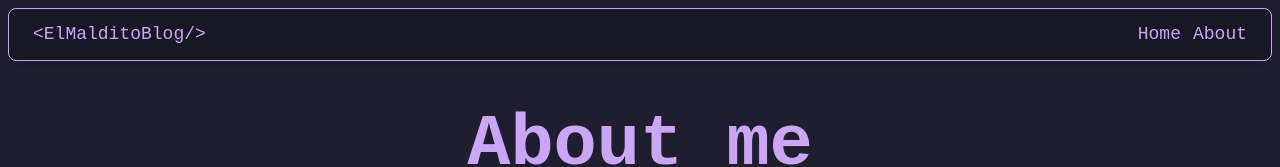
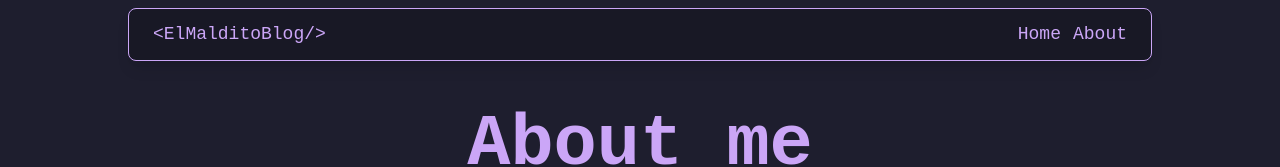
Before and after one commit to Emi-P/blog, a React (Vite) app: page /blog/about in a window 1280 px wide. Shown: the top 167 px of the page. Built offline with nearby package versions, Linux system fonts and the light colour scheme.

Commit message:
NavBar terminada

```diff
--- a/src/components/layout/navBar.tsx
+++ b/src/components/layout/navBar.tsx
@@ -37,7 +37,7 @@ export const NavBar = () => {
     }, [dropdownMenuShow])
 
     return (
-        <div className='NavBarBase relative flex p-3 justify-between m-2 rounded-lg shadow-lg pl-6 pr-6'>
+        <div className='NavBarBase relative flex p-3 justify-between m-2 rounded-lg shadow-lg pl-6 pr-6 max-w-screen-lg lg:mx-auto'>
             <div className='flex'>
                 <a href='/' className=''>
                     <h1 className=''>{'<ElMalditoBlog/>'}</h1>
```
